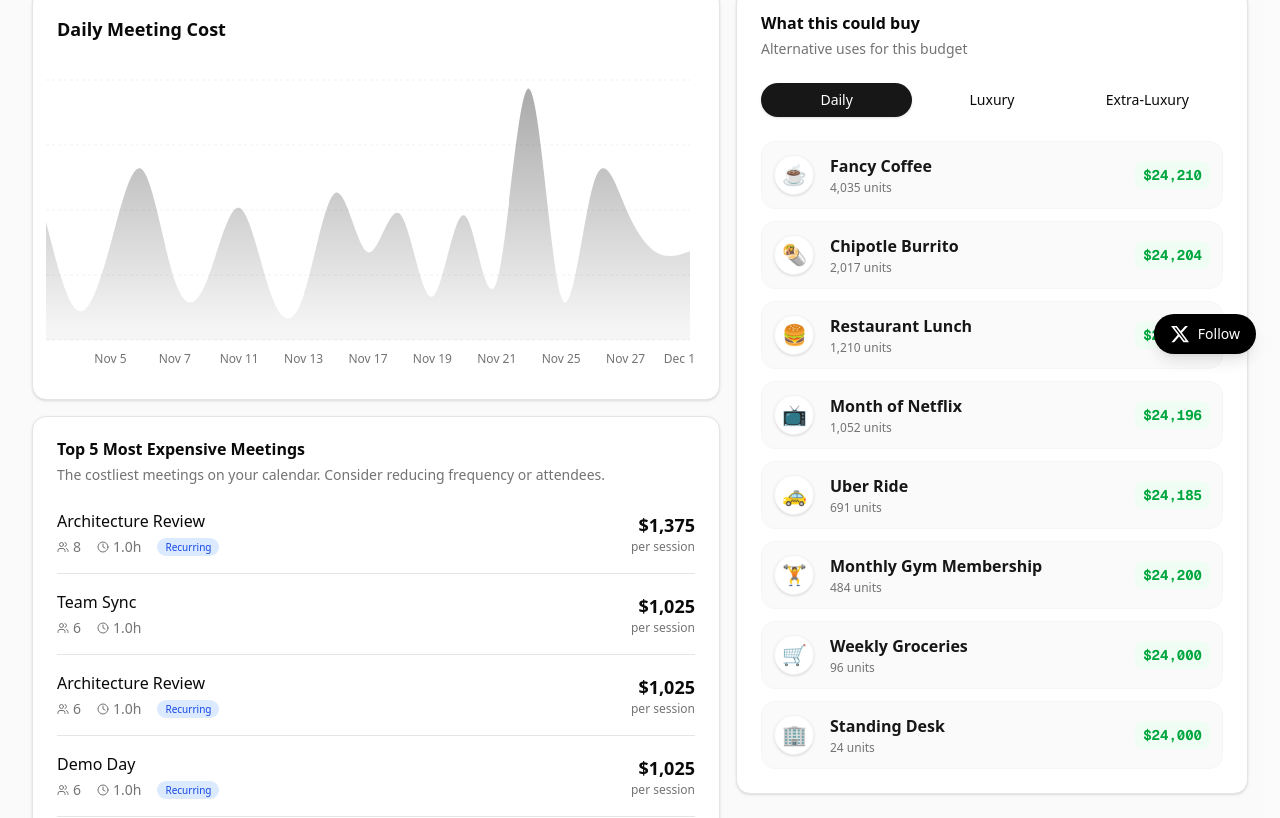
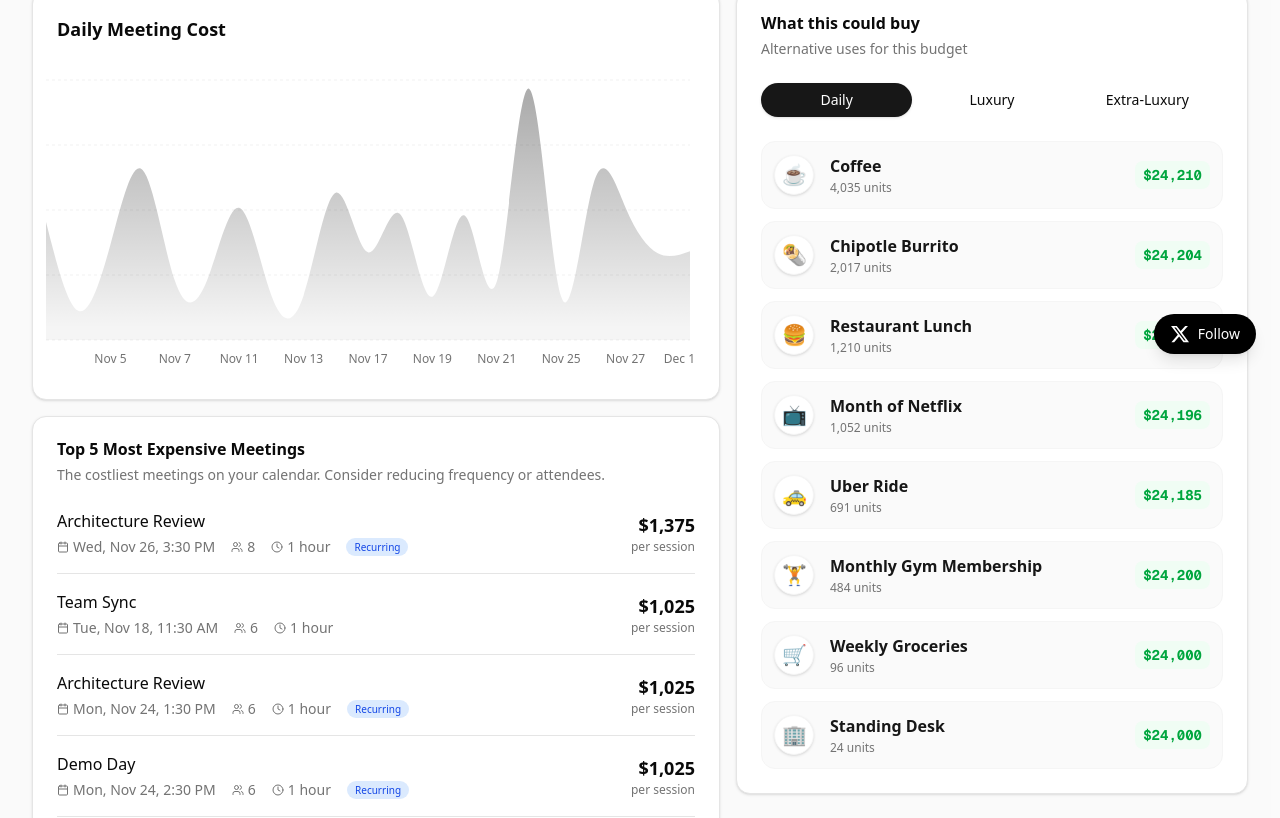
Before and after one commit to twokul/free-meeting-cost-calculator, a Next.js app: page /cost/1 in a window 1280 px wide. Shown: the part 422-1240 px from the top of the page. Built offline with nearby package versions, Linux system fonts and the light colour scheme.

Commit message:
final touches

```diff
--- /dev/null
+++ b/app/dashboard/dashboard-wrapper.tsx
@@ -0,0 +1,28 @@
+"use client";
+
+import { useState } from "react";
+import DashboardClient from "./dashboard-client";
+import { Meeting } from "@/lib/metrics";
+import {
+  CalculatorSettings,
+  DEFAULT_SETTINGS,
+} from "@/components/SettingsDialog";
+
+interface DashboardWrapperProps {
+  initialMeetings: Meeting[];
+}
+
+export default function DashboardWrapper({
+  initialMeetings,
+}: DashboardWrapperProps) {
+  const [settings, setSettings] =
+    useState<CalculatorSettings>(DEFAULT_SETTINGS);
+
+  return (
+    <DashboardClient
+      initialMeetings={initialMeetings}
+      settings={settings}
+      onSettingsChange={setSettings}
+    />
+  );
+}
--- a/app/dashboard/page.tsx
+++ b/app/dashboard/page.tsx
@@ -1,5 +1,5 @@
 import { fetchMeetingData } from "@/app/actions/calendar";
-import DashboardClient from "./dashboard-client";
+import DashboardWrapper from "./dashboard-wrapper";
 import { redirect } from "next/navigation";
 
 export default async function DashboardPage() {
@@ -21,5 +21,5 @@ export default async function DashboardPage() {
     );
   }
 
-  return <DashboardClient initialMeetings={meetings} />;
+  return <DashboardWrapper initialMeetings={meetings} />;
 }
--- a/components/dashboard/BudgetBurnersList.tsx
+++ b/components/dashboard/BudgetBurnersList.tsx
@@ -7,8 +7,27 @@ import {
   CardHeader,
   CardTitle,
 } from "@/components/ui/card";
-import { Users, Clock } from "lucide-react";
+import { Users, Clock, Calendar } from "lucide-react";
 import { Meeting } from "@/lib/metrics";
+
+function formatMeetingDate(date: Date): string {
+  return new Intl.DateTimeFormat("en-US", {
+    weekday: "short",
+    month: "short",
+    day: "numeric",
+    hour: "numeric",
+    minute: "2-digit",
+  }).format(date);
+}
+
+function formatDuration(hours: number): string {
+  if (hours >= 1) {
+    const roundedHours = Math.round(hours);
+    return `${roundedHours} hour${roundedHours !== 1 ? "s" : ""}`;
+  }
+  const minutes = Math.round(hours * 60);
+  return `${minutes} minutes`;
+}
 
 interface BudgetBurnersListProps {
   meetings: Meeting[];
@@ -41,11 +60,15 @@ export function BudgetBurnersList({
                 <p className="font-medium truncate">{meeting.title}</p>
                 <div className="flex flex-wrap items-center gap-2 md:gap-4 text-xs md:text-sm text-muted-foreground">
                   <span className="flex items-center gap-1">
+                    <Calendar className="h-3 w-3" />{" "}
+                    {formatMeetingDate(new Date(meeting.startTime))}
+                  </span>
+                  <span className="flex items-center gap-1">
                     <Users className="h-3 w-3" /> {meeting.attendees}
                   </span>
                   <span className="flex items-center gap-1">
                     <Clock className="h-3 w-3" />{" "}
-                    {meeting.durationInHours.toFixed(1)}h
+                    {formatDuration(meeting.durationInHours)}
                   </span>
                   {meeting.isRecurring && (
                     <span className="flex items-center gap-1 px-2 py-0.5 rounded-full bg-blue-100 text-blue-700 text-[10px]">
--- a/lib/constants.ts
+++ b/lib/constants.ts
@@ -66,7 +66,7 @@ export type ItemCategory =
  */
 export const PAY_FOR_X_ITEMS = [
   // Daily / relatable items - things people buy regularly
-  { name: "Fancy Coffee", cost: 6, icon: "☕", category: "daily" },
+  { name: "Coffee", cost: 6, icon: "☕", category: "daily" },
   { name: "Month of Netflix", cost: 23, icon: "📺", category: "daily" },
   { name: "Uber Ride", cost: 35, icon: "🚕", category: "daily" },
   { name: "Restaurant Lunch", cost: 20, icon: "🍔", category: "daily" },
```
Also changed, not shown: 1 other file (tests, documents, lock files or other folders).
